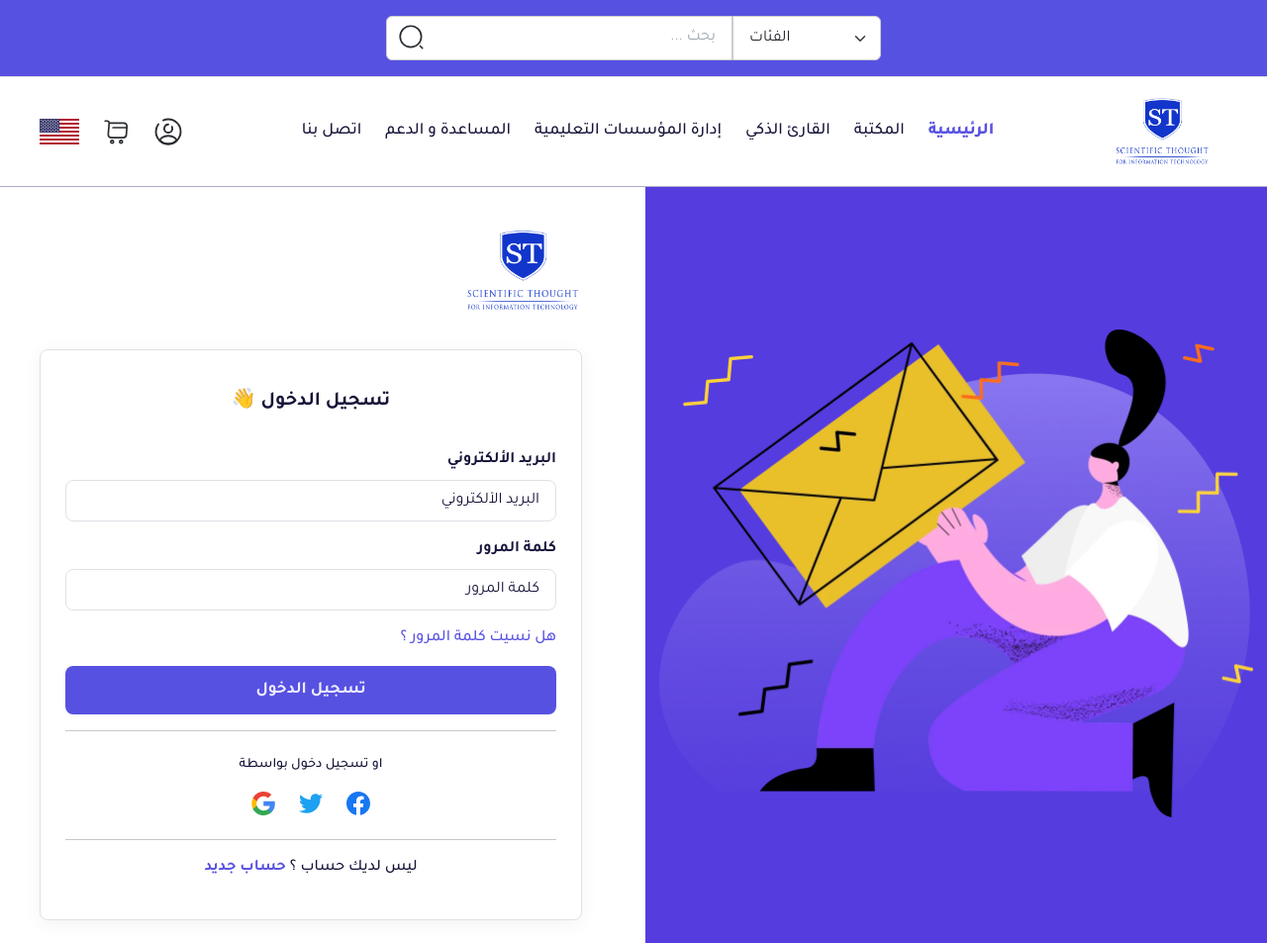
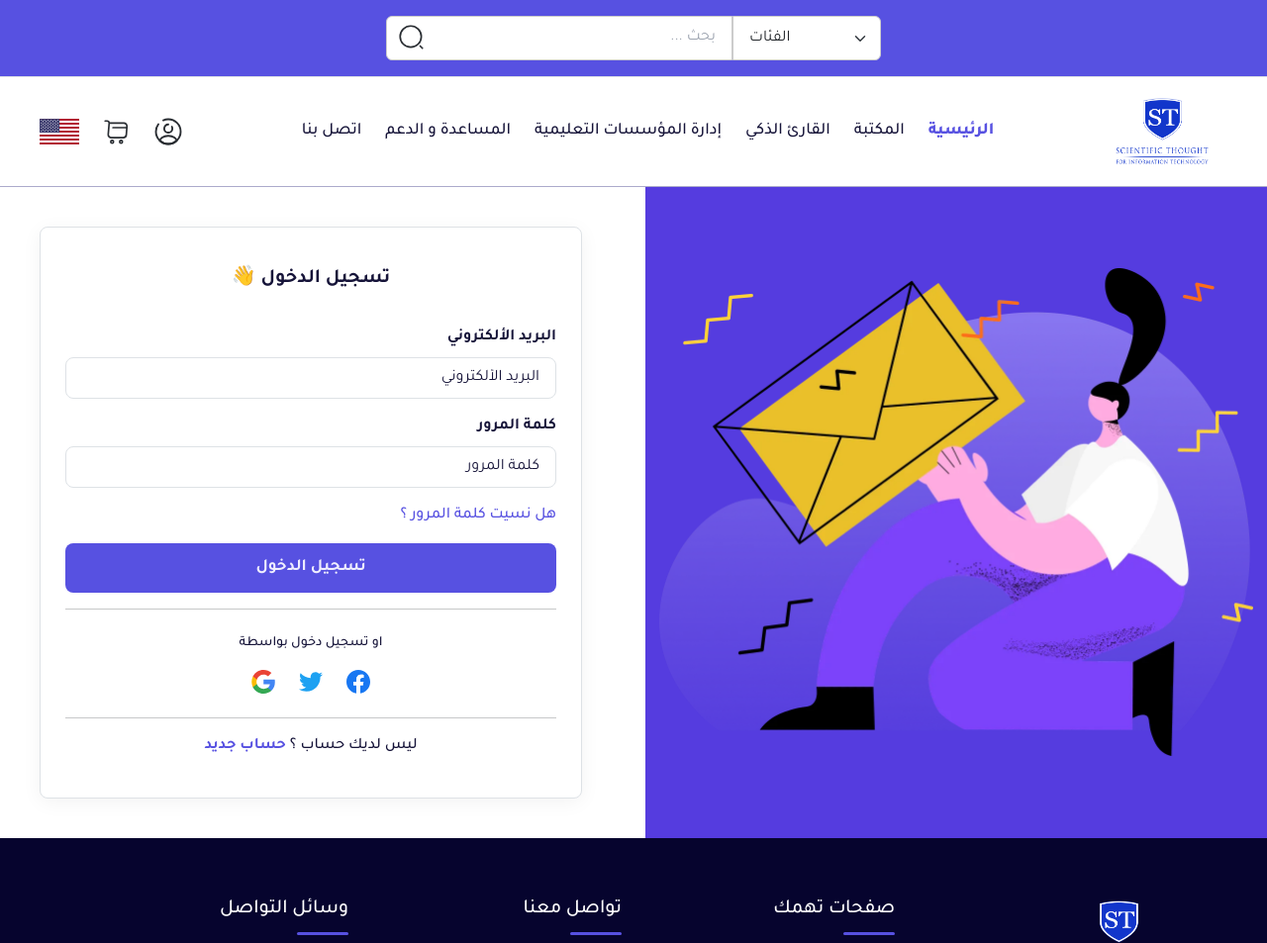
Before and after one commit to ahmedyousry74/st-website, a website: page login.html in a window 1280 px wide. Shown: the top 953 px of the page at 99% size. Drawn offline with nearby package versions, Linux system fonts and the light colour scheme.

Commit message:
bookshelf

```diff
--- a/login.html
+++ b/login.html
@@ -177,12 +177,7 @@
             </div>
             <div class="col-lg-6">
                 <div class="auth__form bg-[#fff] sm:p-[40px] p-[20px]">
-                    <div class="img_logo">
-                      <a href="./index.html">
-                        <img src="./assets/images/logo.png" alt="logo" width="120" height="120" loading="lazy">
-                      </a>
-                    </div>
-                    <div class="form !bg-[#fff] border border-solid border-[#DDD8F9] rounded-lg py-[20px] sm:py-[40px] px-[12px] sm:px-[25px] mt-[35px]" style="box-shadow: 0px 4px 20px 0px rgba(0, 0, 0, 0.05);">
+                    <div class="form !bg-[#fff] border border-solid border-[#DDD8F9] rounded-lg py-[20px] sm:py-[40px] px-[12px] sm:px-[25px]" style="box-shadow: 0px 4px 20px 0px rgba(0, 0, 0, 0.05);">
                         <h2 class="text-third-color font-semibold text-[20px] flex justify-center items-center flex-row w-full mb-[35px]"> تسجيل الدخول 👋 </h2>
                         <form action="">
                             <div class="mb-3">
@@ -197,8 +192,10 @@
                                 <a href="./forget-password.html" class="text-primary-color font-medium text-[16px]"> هل نسيت كلمة المرور ؟  </a>
                             </div>
                             <div class="my-3">
-                                <button type="submit" class="w-full bg-primary-color text-second-color font-semibold text-[17px] rounded-lg py-[12px] px-[20px]"> تسجيل الدخول </button>
-                            </div>
+                                <!-- <button type="submit" class="w-full bg-primary-color text-second-color font-semibold text-[17px] rounded-lg py-[12px] px-[20px]"> تسجيل الدخول </button> -->
+                                 <a href="./profile.html" class="w-full bg-primary-color text-second-color font-semibold text-[17px] rounded-lg py-[12px] px-[20px] flex justify-center items-center"> تسجيل الدخول </a>
+
+                              </div>
                             <hr>
                             <div class="auth__platforms my-4 flex justify-center items-center flex-col gap-3">
                                 <small class="!text-third-color font-medium text-md"> او تسجيل دخول بواسطة </small>
```
Also changed, not shown: confirm-password.html (+1 -4 lines), forget-password.html (+1 -6 lines), signup.html (+1 -6 lines).
